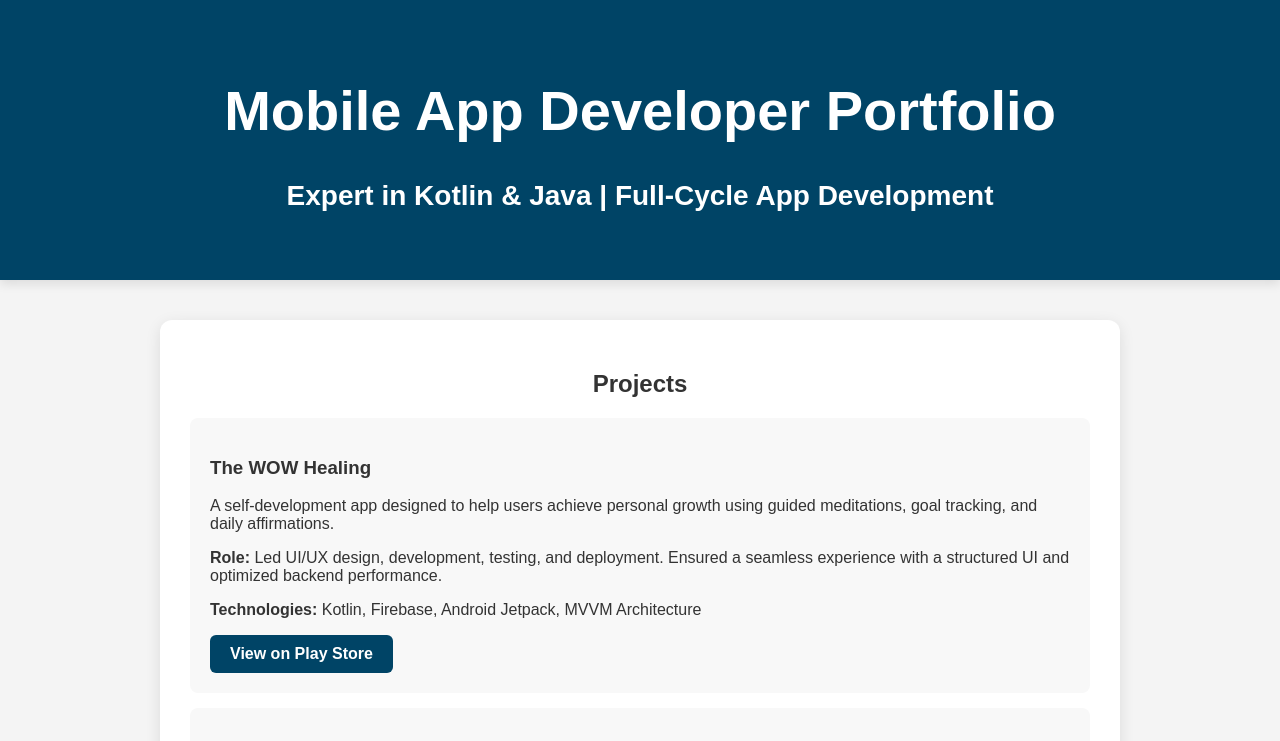
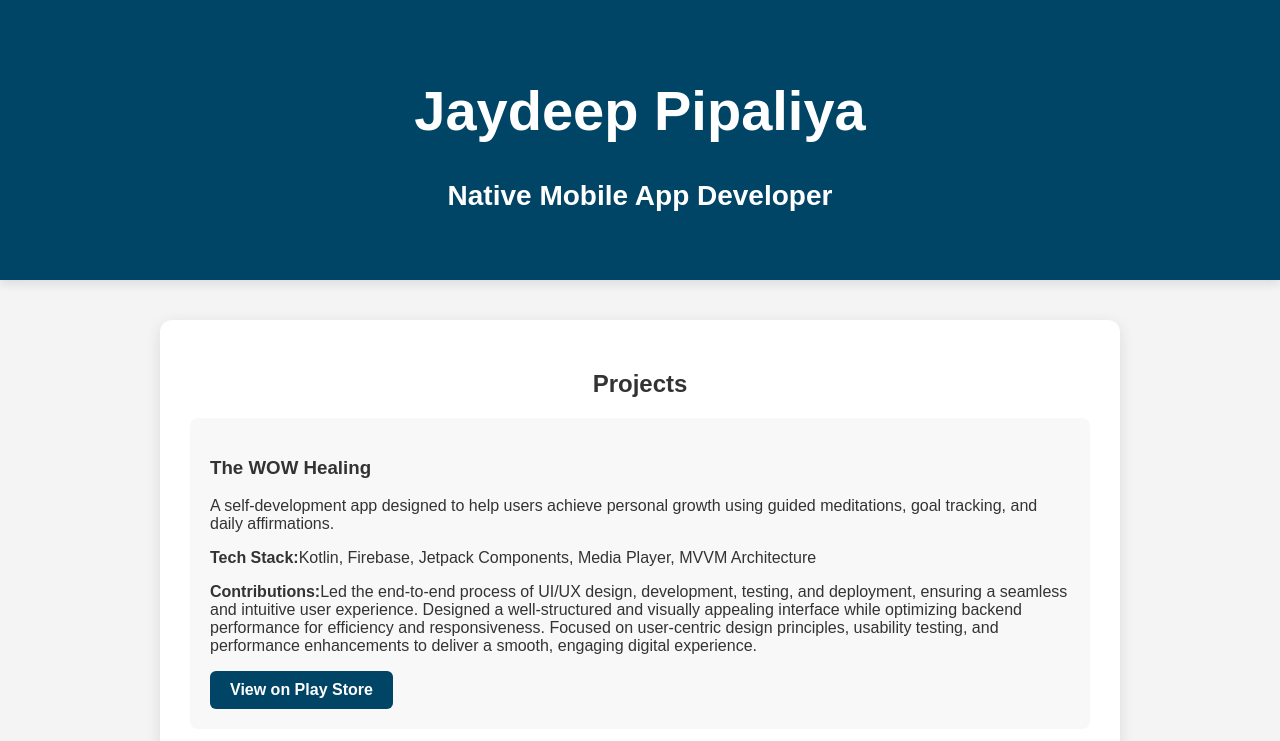
Before and after one commit to jay22794/Portfolio, a plain HTML site: page index.html in a window 1280 px wide. Shown: the top 741 px of the page. Drawn offline with Linux system fonts and the light colour scheme.

Commit message:
Update index.html

```diff
--- a/index.html
+++ b/index.html
@@ -3,7 +3,7 @@
 <head>
     <meta charset="UTF-8">
     <meta name="viewport" content="width=device-width, initial-scale=1.0">
-    <title>Portfolio - Mobile App Developer</title>
+    <title>Jaydeep Pipaliya</title>
     <style>
         body {
             font-family: Arial, sans-serif;
@@ -70,14 +70,14 @@
             transition: background 0.3s;
         }
         .btn:hover {
-            background: #764ba2;
+            background: #004466;
         }
     </style>
 </head>
 <body>
     <header>
-        <h1>Mobile App Developer Portfolio</h1>
-        <p>Expert in Kotlin & Java | Full-Cycle App Development</p>
+        <h1>Jaydeep Pipaliya</h1>
+        <p>Native Mobile App Developer</p>
     </header>
     <div class="container">
         <h2>Projects</h2>
@@ -85,8 +85,8 @@
         <div class="project">
             <h3>The WOW Healing</h3>
             <p>A self-development app designed to help users achieve personal growth using guided meditations, goal tracking, and daily affirmations.</p>
-            <p><strong>Role:</strong> Led UI/UX design, development, testing, and deployment. Ensured a seamless experience with a structured UI and optimized backend performance.</p>
-            <p><strong>Technologies:</strong> Kotlin, Firebase, Android Jetpack, MVVM Architecture</p>
+            <p><strong>Tech Stack:</strong>Kotlin, Firebase, Jetpack Components, Media Player, MVVM Architecture</p>
+            <p><strong>Contributions:</strong>Led the end-to-end process of UI/UX design, development, testing, and deployment, ensuring a seamless and intuitive user experience. Designed a well-structured and visually appealing interface while optimizing backend performance for efficiency and responsiveness. Focused on user-centric design principles, usability testing, and performance enhancements to deliver a smooth, engaging digital experience.</p>
             <a class="btn" href="https://play.google.com/store/apps/details?id=com.wowhealing.app" target="_blank">View on Play Store</a>
         </div>
 
```
